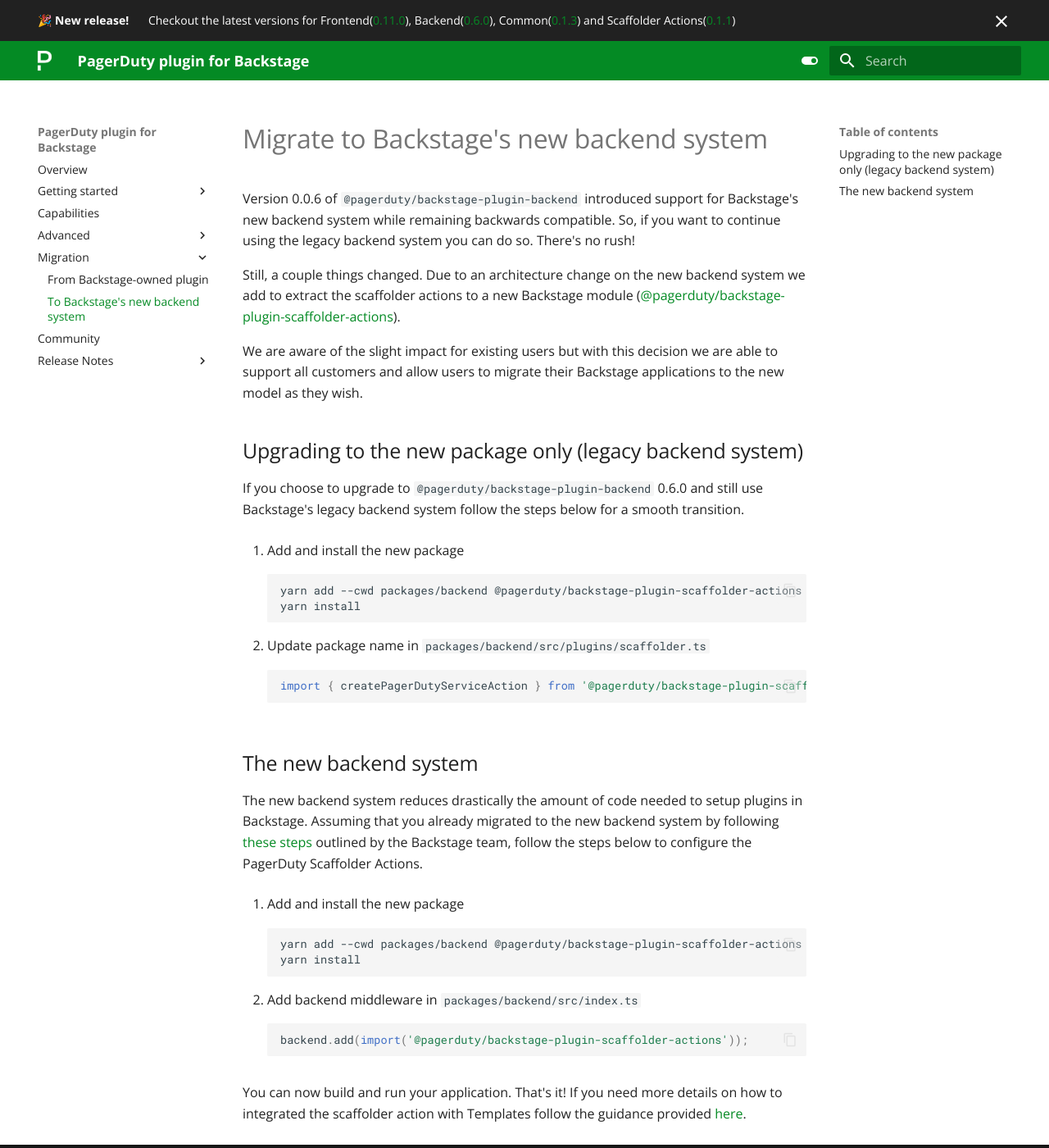
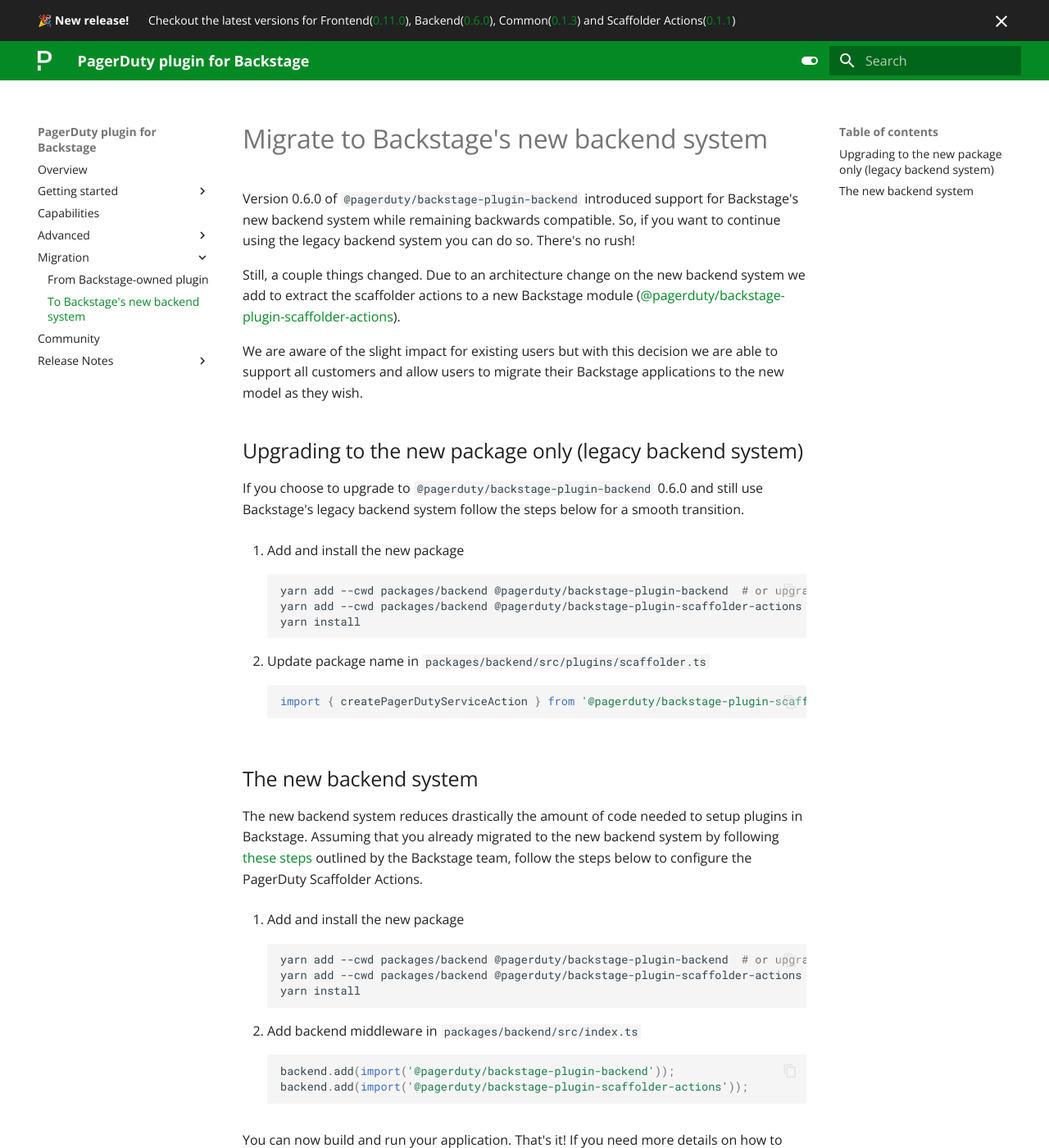
Before and after one commit to PagerDuty/backstage-plugin-docs, an MkDocs documentation site: the page built from docs/migration/backend-system-migration.md, in a window 1280 px wide and 1400 px high. Shown: the whole window at 82% size. Built offline with MkDocs 1.6.1 and Material for MkDocs 9.7.7, drawn with Linux system fonts in a browser that asks for light colours.

Commit message:
docs: fix instructions for backend migration
Signed-off-by: Tiago Barbosa <tbarbos@hotmail.com>

````diff
--- a/docs/migration/backend-system-migration.md
+++ b/docs/migration/backend-system-migration.md
@@ -1,6 +1,6 @@
 # Migrate to Backstage's new backend system
 
-Version 0.0.6 of `@pagerduty/backstage-plugin-backend` introduced support for Backstage's new backend system while remaining backwards compatible. So, if you want to continue using the legacy backend system you can do so. There's no rush!
+Version 0.6.0 of `@pagerduty/backstage-plugin-backend` introduced support for Backstage's new backend system while remaining backwards compatible. So, if you want to continue using the legacy backend system you can do so. There's no rush!
 
 Still, a couple things changed. Due to an architecture change on the new backend system we add to extract the scaffolder actions to a new Backstage module ([@pagerduty/backstage-plugin-scaffolder-actions](https://www.npmjs.com/package/@pagerduty/backstage-plugin-scaffolder-actions)).
 
@@ -13,6 +13,7 @@
 1. Add and install the new package
 
     ```bash
+    yarn add --cwd packages/backend @pagerduty/backstage-plugin-backend  # or upgrade to 0.6.0
     yarn add --cwd packages/backend @pagerduty/backstage-plugin-scaffolder-actions
     yarn install
     ```
@@ -30,6 +31,7 @@
 1. Add and install the new package
 
     ```bash
+    yarn add --cwd packages/backend @pagerduty/backstage-plugin-backend  # or upgrade to 0.6.0
     yarn add --cwd packages/backend @pagerduty/backstage-plugin-scaffolder-actions
     yarn install
     ```
@@ -37,6 +39,7 @@
 2. Add backend middleware in `packages/backend/src/index.ts`
 
     ```typescript
+    backend.add(import('@pagerduty/backstage-plugin-backend'));
     backend.add(import('@pagerduty/backstage-plugin-scaffolder-actions'));
     ```
 
````
